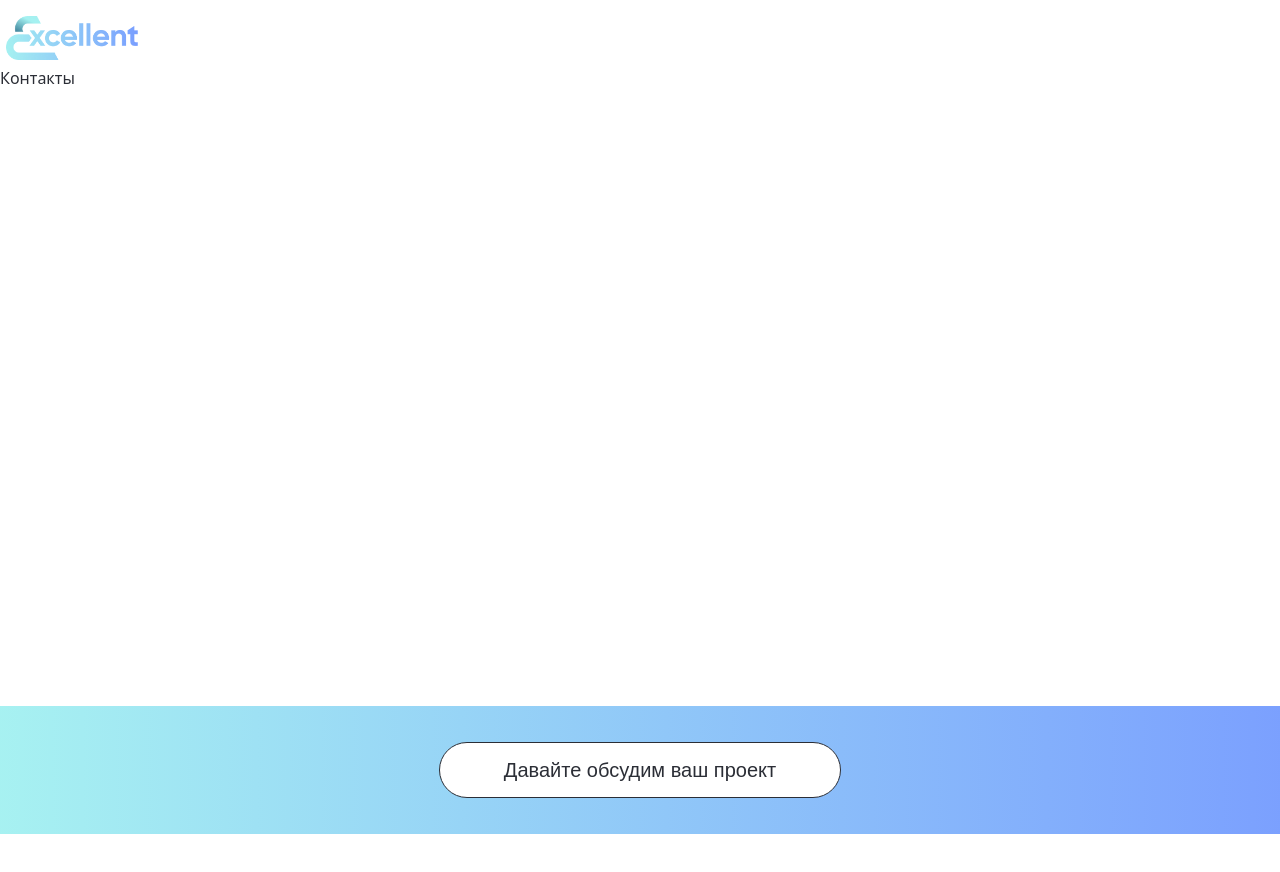
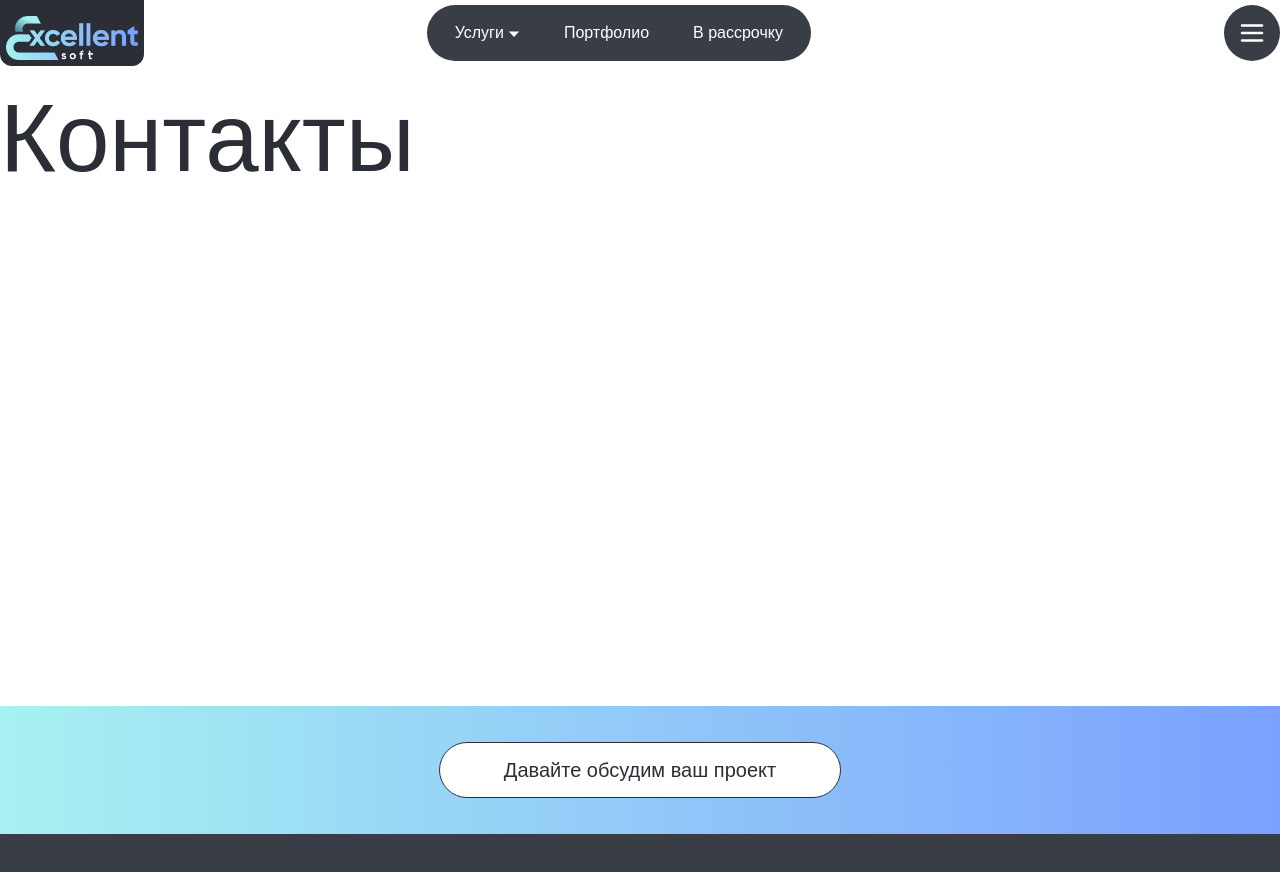
Before and after one commit to vzkharov/excellent-soft, a Next.js app: page / in a window 1280 px wide. Shown: the top 872 px of the page. Built offline with nearby package versions, Linux system fonts and the light colour scheme.

Commit message:
update: `global.css`

```diff
--- a/src/app/(content)/globals.css
+++ b/src/app/(content)/globals.css
@@ -6,28 +6,77 @@
 	:root {
 		--background: 0 0% 100%;
 		--foreground: 225 12% 19%;
+
 		--card: 0 0% 100%;
-		--card-foreground: 240 10% 3.9%;
-		--popover: 0 0% 100%;
-		--popover-foreground: 240 10% 3.9%;
-		--primary: 240 5.9% 10%;
-		--primary-foreground: 0 0% 98%;
-		--secondary: 76 100% 69%;
-		--secondary-foreground: 240 5.9% 10%;
+		/** fix ? */
+		--popover: 222 9% 38%;
+		--popover-foreground: 230 13% 72%;
 		--muted: 240 4.8% 95.9%;
-		--muted-foreground: 240 3.8% 46.1%;
-		--accent: 240 4.8% 95.9%;
-		--accent-foreground: 240 5.9% 10%;
-		--destructive: 0 84.2% 60.2%;
-		--destructive-foreground: 0 0% 98%;
+
 		--border: 0 0% 100%;
 		--input: 240 5.9% 90%;
 		--ring: 240 10% 3.9%;
-		--radius: 0.5rem;
+		--radius: 1.25rem;
+
+		/* valid */
+		--primary: 76 100% 69%;
+		--secondary: 223 100% 74%;
+		--accent: 0 0% 100%;
+
+		--content-0: 0 0% 0%;
+		--content-100: 225 12% 19%;
+		--content-200: 222 10% 25%;
+		--content-300: 222 9% 38%;
+
+		--content-700: 230 13% 72%;
+		--content-800: 217 24% 87%;
+		--content-900: 218 44% 94%;
+		--content-1: 0 0% 100%;
 
 		--gradient-start: 180 73% 80%;
 		--gradient-end: 223 99% 74%;
 	}
+}
+
+h1 {
+	font-family: var(--font-bebas);
+	font-size: 96px;
+}
+
+h2 {
+	font-family: var(--font-bebas);
+	font-size: 64px;
+}
+
+h3 {
+	font-family: var(--font-bebas);
+	font-size: 48px;
+}
+
+h4 {
+	font-family: var(--font-gilroy-bold);
+	font-size: 32px;
+}
+
+h5 {
+	font-family: var(--font-gilroy-bold);
+	font-size: 24px;
+}
+
+h6 {
+	font-family: var(--font-gilroy-bold);
+	font-size: 20px;
+}
+
+a {
+	font-family: var(--font-gilroy-bold);
+	font-size: 16px;
+}
+
+a:hover,
+a:focus,
+a:focus-visible {
+	@apply whitespace-nowrap text-primary outline-none;
 }
 
 @layer base {
@@ -35,6 +84,8 @@
 		@apply border-border;
 	}
 	body {
+		font-size: 16px;
+		font-family: var(--font-gilroy);
 		@apply overflow-x-clip bg-background text-foreground;
 	}
 }
```
